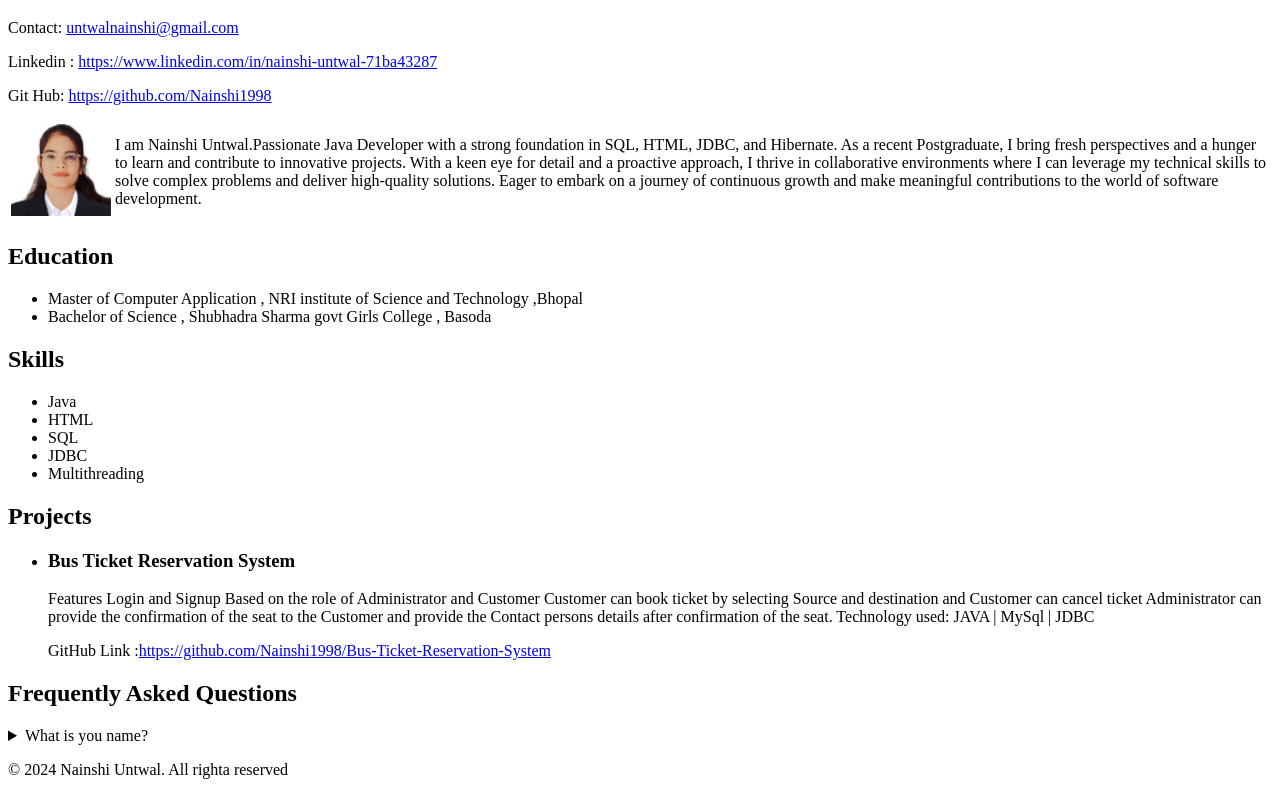
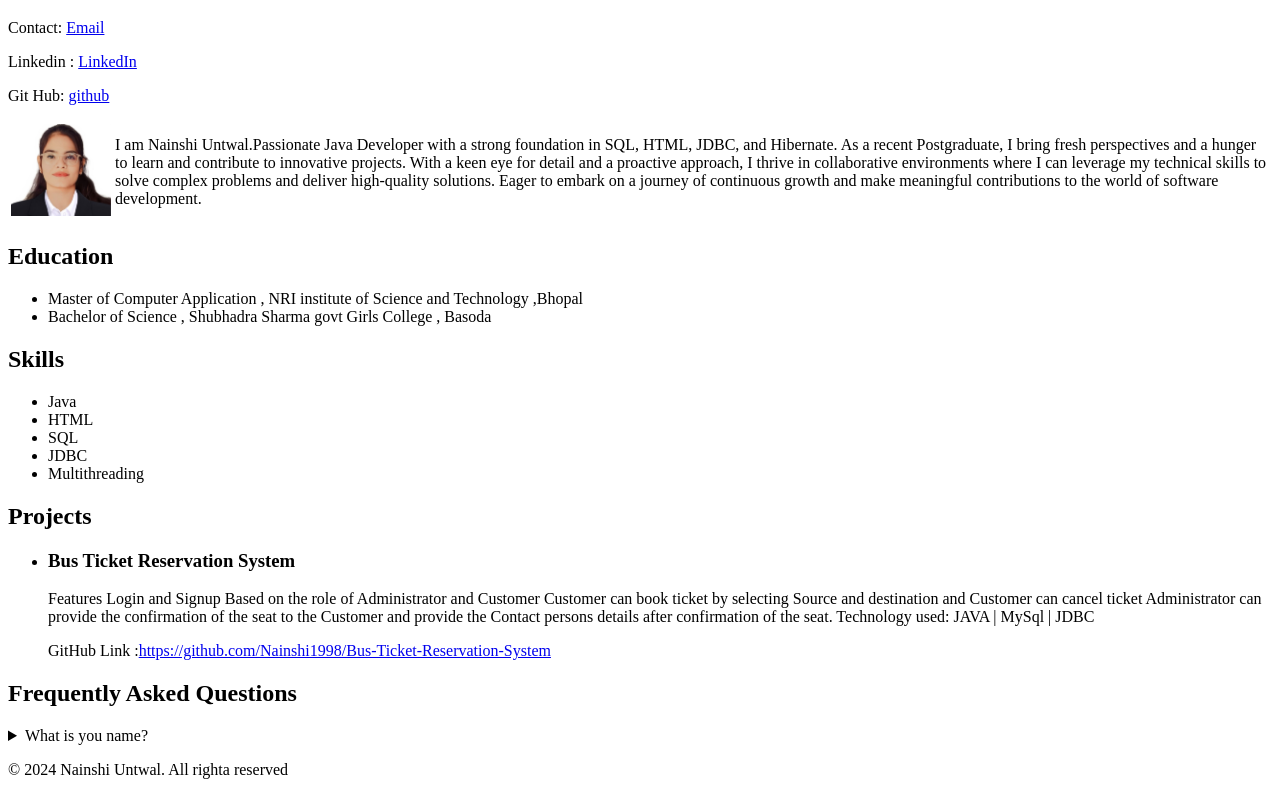
Before and after one commit to Nainshi1998/Portfolio, a plain HTML site: page index.html in a window 1280 px wide. Shown: the part 61-856 px from the top of the page. Drawn offline with Linux system fonts and the light colour scheme.

Commit message:
changes in links

```diff
--- a/index.html
+++ b/index.html
@@ -11,9 +11,9 @@
     <div>
         <div>
             <h1>Nainshi Untwal</h1>
-            <p>Contact: <a href="abcd.com">untwalnainshi@gmail.com</a></p>
-            <p>Linkedin : <a href="abcd.com">https://www.linkedin.com/in/nainshi-untwal-71ba43287</a></p>
-            <p>Git Hub: <a href="abcd.com">https://github.com/Nainshi1998</a></p>
+            <p>Contact: <a href="untwalnainshi@gmail.com">Email</a></p>
+            <p>Linkedin : <a href="https://www.linkedin.com/in/nainshi-untwal-71ba43287">LinkedIn</a></p>
+            <p>Git Hub: <a href="https://github.com/Nainshi1998">github</a></p>
         </div>
         <table>
             <tr>
```
